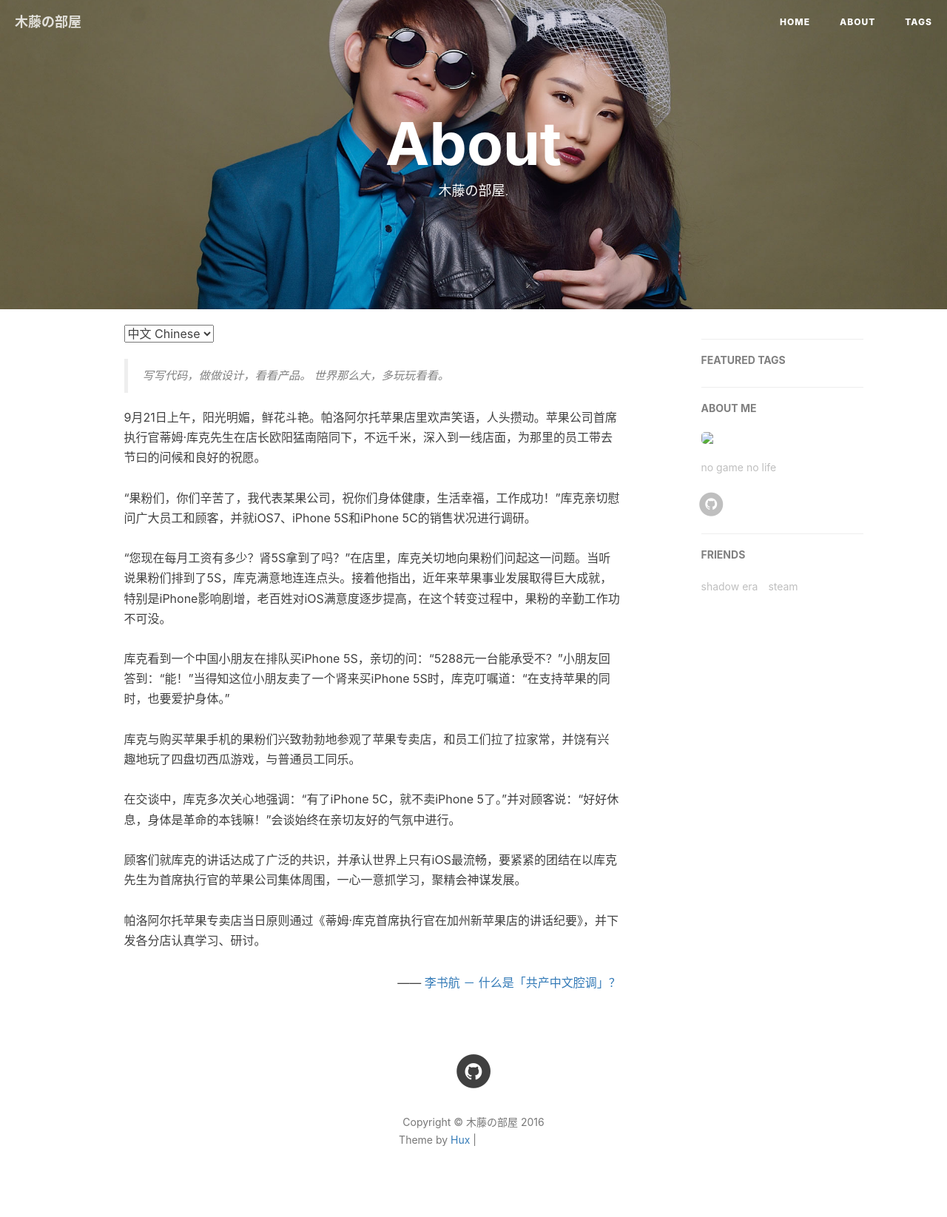
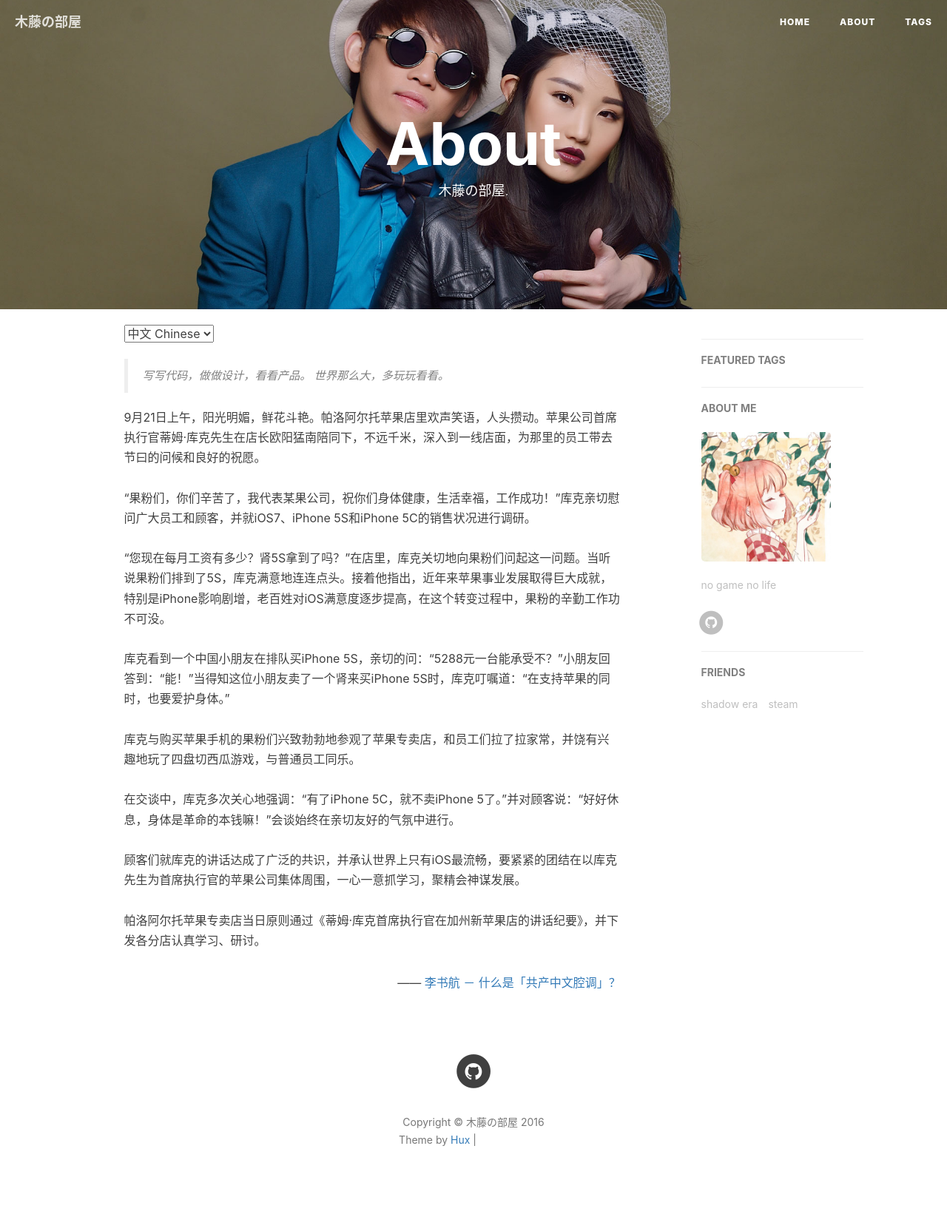
Before and after one commit to shiciki/blog, a Jekyll site: the page built from about.html, in a window 1280 px wide. Shown: the whole page at 74% size. Built offline with Jekyll 4.4.1, drawn with Linux system fonts in a browser that asks for light colours; nearby versions of some CDN libraries; comment, search, counter and statistics services are not loaded; grey boxes are pictures that could not be loaded.

Commit message:
b10.1
test

```diff
--- a/_config.yml
+++ b/_config.yml
@@ -69,7 +69,7 @@
 # Sidebar settings
 sidebar: true                           # whether or not using Sidebar.
 sidebar-about-description: "no game no life"
-sidebar-avatar: img/kosuzu.jpg      # use absolute URL, seeing it's used in both `/` and `/about/`
+sidebar-avatar: /blog/img/kosuzu.jpg      # use absolute URL, seeing it's used in both `/` and `/about/`
 
 
 
```
